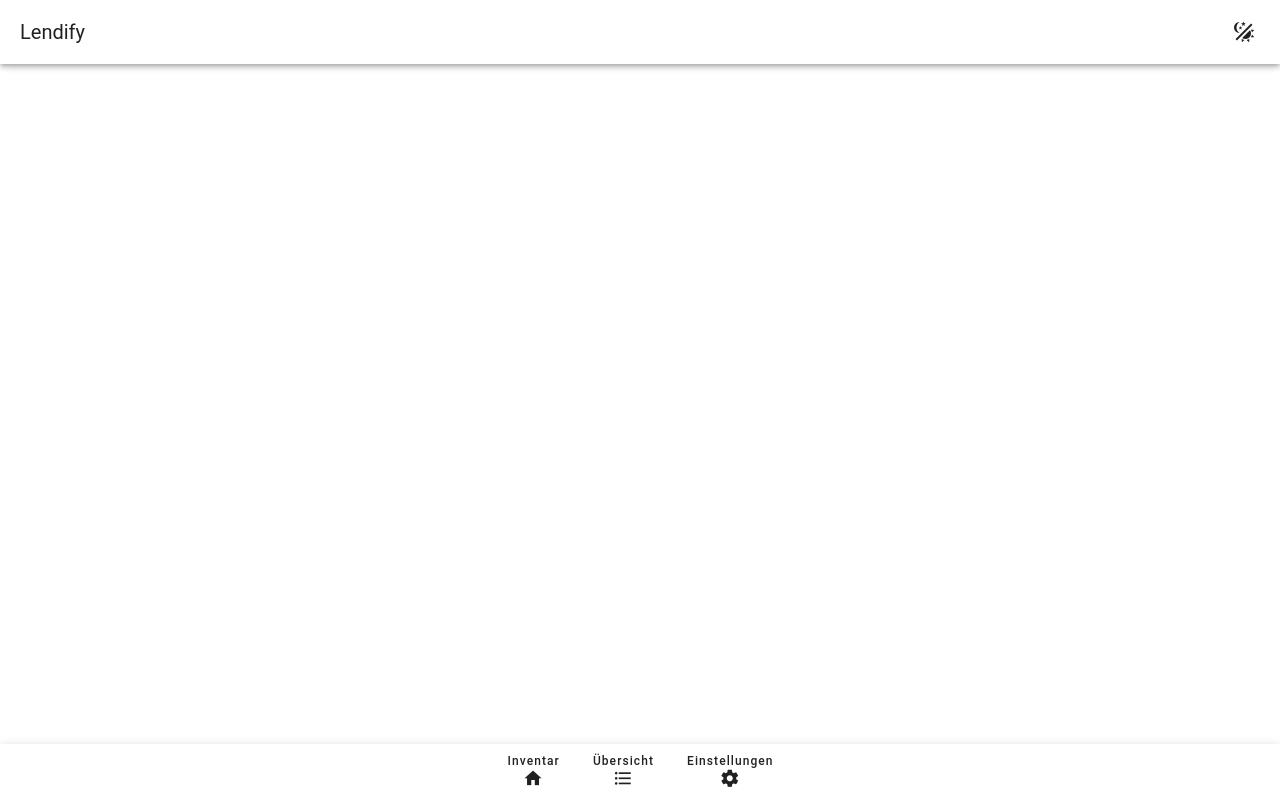
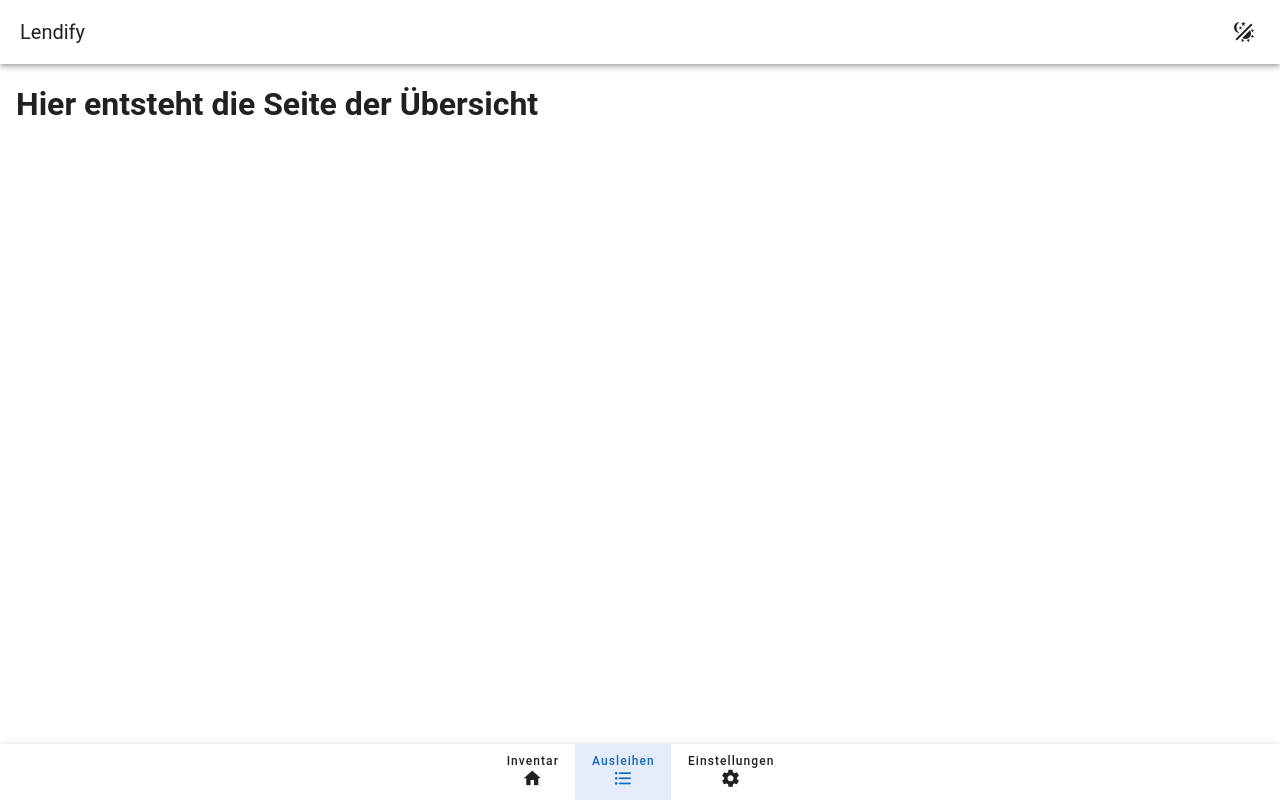
Before and after one commit to GWMDS/LeihListe, a Vue app in the folder src/frontend/: page /borrowing-overview in a window 1280 px wide. Built offline with nearby package versions, Linux system fonts and the light colour scheme; the HTML template or start-up script is replaced by a standard one.

Commit message:
chore(frontend): init page with more clear name

```diff
--- a/src/frontend/src/App.vue
+++ b/src/frontend/src/App.vue
@@ -11,7 +11,7 @@
 
     <v-bottom-navigation v-model="activeTab" color="primary">
       <v-btn to="/">Inventar <v-icon>mdi-home</v-icon></v-btn>
-      <v-btn to="/overview">Übersicht <v-icon>mdi-format-list-bulleted</v-icon></v-btn>
+      <v-btn to="/borrowing-overview">Ausleihen<v-icon>mdi-format-list-bulleted</v-icon></v-btn>
       <v-btn to="/settings">Einstellungen <v-icon>mdi-cog</v-icon></v-btn>
     </v-bottom-navigation>
   </v-app>
--- a/src/frontend/src/router.ts
+++ b/src/frontend/src/router.ts
@@ -2,7 +2,7 @@ import { createRouter, createWebHistory } from 'vue-router'
 
 import InventoryList from './views/InventoryList.vue'
 import Settings from './views/Settings.vue'
-import Overview from './views/Overview.vue'
+import BorrowingOverview from './views/BorrowingOverview.vue'
 
 const routes = [
   {
@@ -16,9 +16,9 @@ const routes = [
     component: Settings
   },
   {
-    path:'/overview',
-    name: 'Overview',
-    component: Overview
+    path:'/borrowing-overview',
+    name: 'BorrowingOverview',
+    component: BorrowingOverview
   }
 ]
 
```
Also changed, not shown: src/frontend/src/views/BorrowingOverview.vue (renamed from src/frontend/src/views/Overview.vue).
